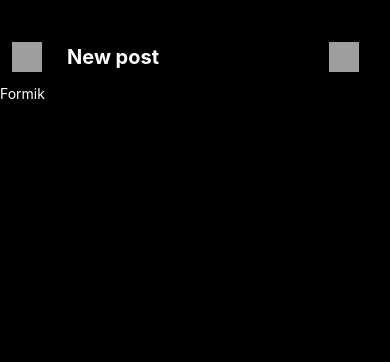
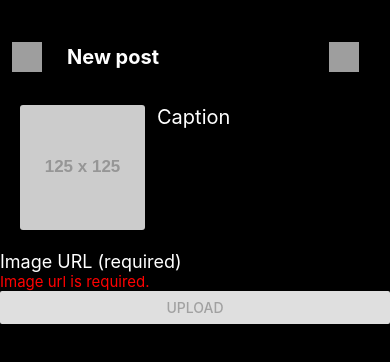
Before and after one commit to shafique17z/Insta, a React Native app: screen / in a window 390 px wide. Shown: the top 362 px of the page. Built offline with nearby package versions, Linux system fonts and the light colour scheme; grey boxes are pictures that could not be loaded.

Commit message:
Got over w/ Adding a new post component

```diff
--- a/App.js
+++ b/App.js
@@ -7,6 +7,7 @@ export default function App() {
   return (
     <SafeAreaView style={styles.container}>
       <NewPostScreen />
+      {/* <HomeScreen /> */}
       <StatusBar style="light" backgroundColor="black" />
     </SafeAreaView>
   );
--- a/components/homeComps/BottomTabs.js
+++ b/components/homeComps/BottomTabs.js
@@ -24,7 +24,7 @@ const BottomTabs = ({ icons }) => {
 
   return (
     <View style={styles.wrapper}>
-      <Divider width={1} orientation="vertical" />
+      <Divider width={0.5} orientation="vertical" />
       <View style={styles.container}>
         {icons.map((icon, index) => (
           <Icon icon={icon} key={index} />
--- a/components/homeComps/Header.js
+++ b/components/homeComps/Header.js
@@ -40,7 +40,7 @@ const Header = () => {
           </TouchableOpacity>
         </View>
       </View>
-      {/* <Divider width={1} orientation="vertical" /> */}
+      {/* <Divider width={0.5} orientation="vertical" /> */}
     </View>
   );
 };
--- a/components/homeComps/Post.js
+++ b/components/homeComps/Post.js
@@ -6,7 +6,7 @@ import { postFooterIcons } from "../../data/posts";
 const Post = ({ post }) => {
   return (
     <View style={styles.container}>
-      <Divider width={1} orientation="vertical" />
+      <Divider width={0.5} orientation="vertical" />
       <PostHeader post={post} />
       <PostImage post={post} />
       <View style={{ marginHorizontal: 15, marginTop: 10 }}>
--- a/components/newPost/AddNewPost.js
+++ b/components/newPost/AddNewPost.js
@@ -36,7 +36,7 @@ const Header = () => (
         }}
       />
     </View>
-    <Divider width={1} orientation="horizontal" />
+    <Divider width={0.5} orientation="horizontal" />
   </View>
 );
 
--- a/components/newPost/FormikPostUploader.js
+++ b/components/newPost/FormikPostUploader.js
@@ -1,18 +1,89 @@
-import { View, Text } from "react-native";
-import React from "react";
+import { View, Image, Text, TextInput, Button } from "react-native";
+import React, { useState } from "react";
 import * as Yup from "yup";
-import { formik } from "formik";
+import { Formik } from "formik";
+import { Divider } from "react-native-elements/dist/divider/Divider";
 
 const uploadPostSchema = Yup.object().shape({
   imageUrl: Yup.string().url().required("Image url is required."),
   caption: Yup.string().max(100, "Caption must be less than 100 characters."),
 });
 
+const PLACEHOLDER_IMAGE_URL = "https://via.placeholder.com/125";
+
 const FormikPostUploader = () => {
+  const [thumbnailUrl, setThumbnailUrl] = useState(PLACEHOLDER_IMAGE_URL);
+
   return (
-    <View>
-      <Text style={{ color: "white" }}>Formik</Text>
-    </View>
+    <Formik
+      initialValues={{ imageUrl: "", caption: "" }}
+      validationSchema={uploadPostSchema}
+      validateOnMount={true}
+      onSubmit={(values) => console.log(values)}
+    >
+      {({
+        handleChange,
+        handleBlur,
+        handleSubmit,
+        values,
+        errors,
+        isValid,
+      }) => (
+        <>
+          <View
+            style={{
+              margin: 20,
+              justifyContent: "space-between",
+              flexDirection: "row",
+            }}
+          >
+            <Image
+              source={{
+                uri: thumbnailUrl ? thumbnailUrl : PLACEHOLDER_IMAGE_URL,
+              }}
+              style={{
+                width: 125,
+                height: 125,
+                resizeMode: "contain",
+                borderRadius: 3,
+              }}
+            />
+            <View style={{ flex: 1, marginLeft: 12 }}>
+              <TextInput
+                placeholder="Caption"
+                style={{ color: "white", fontSize: 20 }}
+                placeholderTextColor={"white"}
+                multiline={true}
+                onChangeText={handleChange("caption")}
+                onBlur={handleBlur("caption")}
+                value={values.caption}
+              />
+            </View>
+          </View>
+
+          <Divider width={0.5} orientation="horizontal" />
+
+          <TextInput
+            onChange={(e) => {
+              setThumbnailUrl(e.nativeEvent.text);
+            }}
+            placeholder="Image URL (required)"
+            style={{ color: "white", fontSize: 18 }}
+            placeholderTextColor={"white"}
+            onChangeText={handleChange("imageUrl")}
+            onBlur={handleBlur("imageUrl")}
+            value={values.imageUrl}
+          />
+          {errors.imageUrl && (
+            <Text style={{ color: "red", fontSize: 15 }}>
+              {errors.imageUrl}
+            </Text>
+          )}
+
+          <Button title="Upload" onPress={handleSubmit} disabled={!isValid} />
+        </>
+      )}
+    </Formik>
   );
 };
 
```
